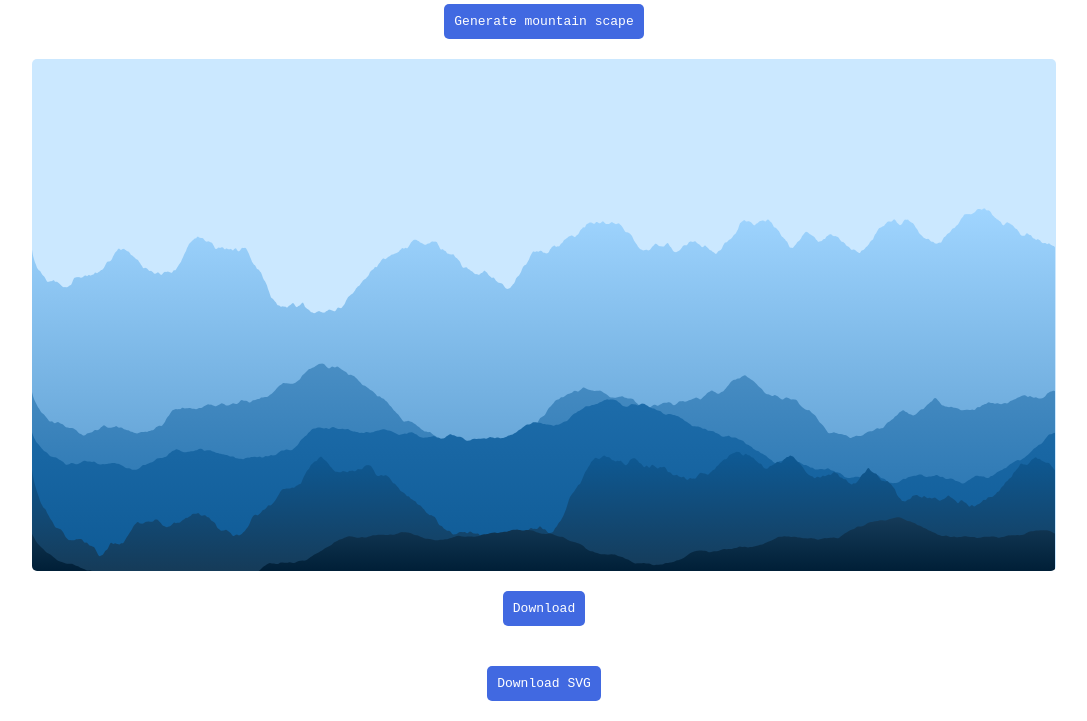
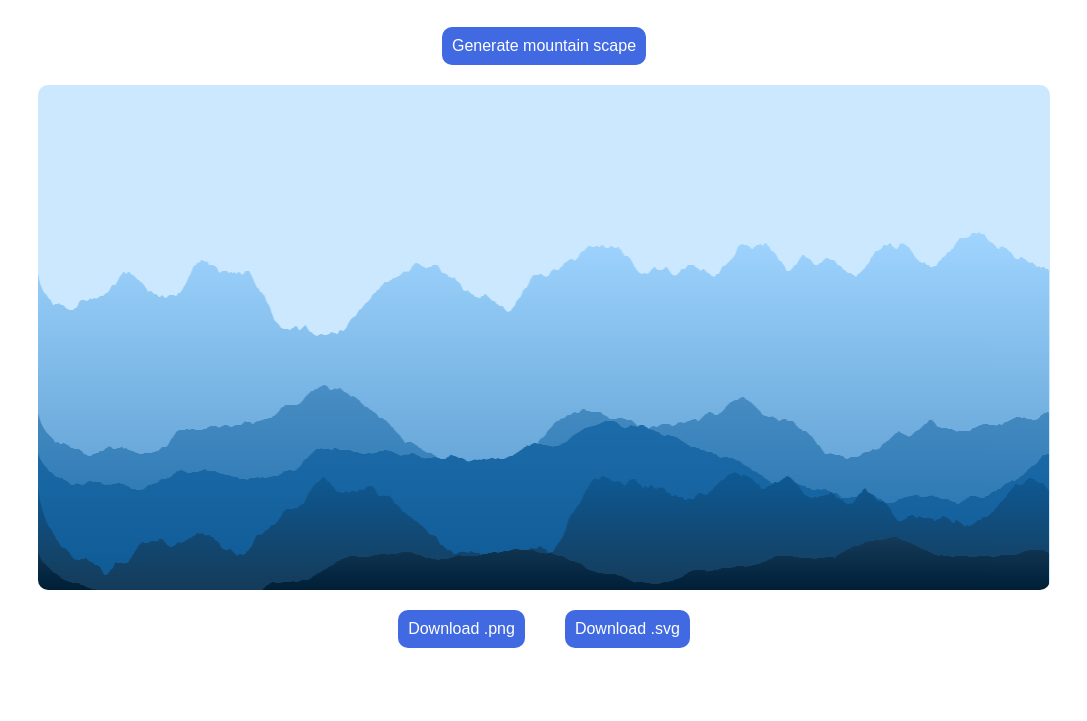
Before and after one commit to Sammcb/MountainScape, a plain HTML site: page index.html in a window 1280 px wide. Shown: the part 81-802 px from the top of the page, without its empty margins (96-1183 px from the left). Drawn offline with Linux system fonts and the light colour scheme.

Commit message:
Cleanup.

```diff
--- /dev/null
+++ b/assets/scripts/canvas.js
@@ -0,0 +1,75 @@
+const canvasId = 'mountain'
+
+function scaleCanvas() {
+	const canvas = document.getElementById(canvasId)
+
+	// Set canvas visible height
+	const cssWidth = canvas.offsetWidth
+	const cssHeight = Math.floor(cssWidth / 2)
+
+	// Retina display support
+	const scale = window.devicePixelRatio
+	canvas.width = cssWidth * scale
+	canvas.height = cssHeight * scale
+
+	// Redraw
+	draw()
+}
+
+function clearCanvas() {
+	const canvas = document.getElementById(canvasId)
+	const context = canvas.getContext('2d')
+
+	context.clearRect(0, 0, canvas.width, canvas.height)
+}
+
+function formMountain(octaves, flatness, heightScaler, peaks, colors, initialSeed) {
+	const canvas = document.getElementById(canvasId)
+	const context = canvas.getContext('2d')
+
+	const heights = getHeights(canvas.width, canvas.height, octaves, flatness, heightScaler, peaks, initialSeed)
+
+	context.beginPath()
+
+	const minHeight = Math.min(...heights)
+	const gradient = context.createLinearGradient(0, minHeight, 0, canvas.height)
+	const lastIndex = colors.length > 1 ? colors.length - 1 : 1
+	colors.forEach((color, index) => gradient.addColorStop(index / lastIndex, `#${color}`))
+	context.fillStyle = gradient
+
+	context.moveTo(0, canvas.height)
+	heights.forEach((height, index) => context.lineTo(index, height))
+	context.lineTo(heights.length - 1, canvas.height)
+	context.closePath()
+
+	context.fill()
+}
+
+function fillBackground(colors) {
+	const canvas = document.getElementById(canvasId)
+	const context = canvas.getContext('2d')
+
+	const gradient = context.createLinearGradient(0, 0, 0, canvas.height)
+	const lastIndex = colors.length > 1 ? colors.length - 1 : 1
+	colors.forEach((color, index) => gradient.addColorStop(index / lastIndex, `#${color}`))
+	context.fillStyle = gradient
+	context.fillRect(0, 0, canvas.width, canvas.height)
+}
+
+function draw() {
+	clearCanvas()
+
+	fillBackground(config.background)
+
+	config.mountains.forEach((mountain, index) => {
+		formMountain(mountain.octaves, mountain.flatness, mountain.height, mountain.peaks, mountain.colors, config.seed + index)
+	})
+
+	updateDownload()
+}
+
+function updateDownload() {
+	const canvas = document.getElementById(canvasId)
+	const downloadButton = document.getElementById('download')
+	downloadButton.href = canvas.toDataURL()
+}
--- /dev/null
+++ b/assets/scripts/config.js
@@ -0,0 +1,57 @@
+// rng | values for LCG randomization algorithm https://en.wikipedia.org/wiki/Linear_congruential_generator
+
+// seed: Int | starting seed for randomization
+
+// mountains
+// octaves: Int | larger = rougher terrain
+// flatness: Double | larger = flatter mountains
+// height: Double | represents where the average height of the noise will be relative to the height of the canvas
+// peaks: Int | number of mountain peaks
+// colors: [String] | color of the mountain. if gradient: should contain 2 colors (top, bottom), else: should contain 1 color
+// gradient: Bool | wether the mountain color is a gradient or solid color
+const config = {
+	'rng': {
+		'm': 4294967296,
+		'a': 1664525,
+		'c': 1
+	},
+	'seed': 1,
+	'background': ['cbe8ff'],
+	'mountains': [
+		{
+			'octaves': 8,
+			'flatness': 3,
+			'height': 0.3,
+			'peaks': 5,
+			'colors': ['a0d5ff', '498ec4']
+		},
+		{
+			'octaves': 8,
+			'flatness': 3,
+			'height': 0.05,
+			'peaks': 3,
+			'colors': ['498ec4', '1d6caa']
+		},
+		{
+			'octaves': 8,
+			'flatness': 4,
+			'height': -0.2,
+			'peaks': 3,
+			'colors': ['1d6caa', '0e5a95']
+		},
+		{
+			'octaves': 8,
+			'flatness': 2,
+			'height': 0.25,
+			'peaks': 3,
+			'colors': ['0e5a95', '153b59']
+		},
+		{
+			'octaves': 8,
+			'flatness': 4,
+			'height': -0.4,
+			'peaks': 2,
+			'colors': ['153b59', '001f37']
+		}
+	]
+}
--- /dev/null
+++ b/assets/scripts/mountains.js
@@ -0,0 +1,113 @@
+function nextSeed(seed) {
+	return (config.rng.a * seed + config.rng.c) % config.rng.m
+}
+
+function generateMountainScape() {
+	config.seed = nextSeed(config.seed)
+	updateSVG()
+}
+
+// Returns a random float in the range [0, 1]
+function randomFloat(seed) {
+	const newSeed = nextSeed(seed)
+	return [newSeed / config.rng.m, newSeed]
+}
+
+// Returns a random float in the range [min, max]
+function randomFloatInRange(min, max, seed) {
+	const [random, newSeed] = randomFloat(seed)
+	return [random * (max - min) + min, newSeed]
+}
+
+function generateGradients(wavelength, width, initialSeed) {
+	let seed = initialSeed
+	let gradients = []
+	for (let x = 0; x < width + wavelength; x += wavelength) {
+		const [random, newSeed] = randomFloatInRange(-1, 1, seed)
+		seed = newSeed
+		gradients.push(random)
+	}
+
+	return gradients
+}
+
+function getCornerGradients(x, wavelength, gradients) {
+	const cell = Math.floor(x / wavelength)
+	return [gradients[cell], gradients[cell + 1]]
+}
+
+function getOffsetVectors(x, wavelength) {
+	const normalizedX = (x % wavelength) / wavelength
+	return [-normalizedX, 1 - normalizedX]
+}
+
+function getDotProducts(x, wavelength, gradients) {
+	const cornerGradients = getCornerGradients(x, wavelength, gradients)
+	const offsetVectors = getOffsetVectors(x, wavelength)
+	return [cornerGradients[0] * offsetVectors[0], cornerGradients[1] * offsetVectors[1]]
+}
+
+function smoothstep(x) {
+	if (x <= 0) {
+		return 0
+	} else if (x <= 1) {
+		return 3 * Math.pow(x, 2) - 2 * Math.pow(x, 3)
+	} else {
+		return 1
+	}
+}
+
+function interpolate(x, wavelength, dotProducts) {
+	const normalizedX = (x % wavelength) / wavelength
+	return dotProducts[0] + smoothstep(normalizedX) * (dotProducts[1] - dotProducts[0])
+}
+
+function perlin(wavelength, width, initialSeed) {
+	const gradients = generateGradients(wavelength, width, initialSeed)
+	let noise = []
+
+	for (let x = 0; x < width; x++) {
+		const cornerGradients = getCornerGradients(x, wavelength, gradients)
+		const dotProducts = getDotProducts(x, wavelength, gradients)
+		const interpolated = interpolate(x, wavelength, dotProducts)
+		noise.push(interpolated)
+	}
+
+	return noise
+}
+
+function fractal(octaves, wavelength, width, initialSeed) {
+	let noise = perlin(wavelength, width, initialSeed)
+
+	for (let i = 1; i < octaves; i++) {
+		const factor = Math.pow(2, i)
+		const octaveNoise = perlin(wavelength / factor, width, initialSeed + i)
+		noise = noise.map((height, index) => height + octaveNoise[index] / factor)
+	}
+
+	return noise
+}
+
+function scaleY(y, scale, shift) {
+	return (y + 1) * scale + shift
+}
+
+function getHeights(width, maxHeight, octaves, flatness, heightScaler, peaks, initialSeed) {
+	const wavelength = width / peaks
+
+	if (wavelength <= 0) {
+		throw Error('Wavelength must be greater than 0.')
+	}
+
+	if (octaves < 1) {
+		throw Error('Octaves must be greater than 0.')
+	}
+
+	const heights = fractal(octaves, wavelength, width, initialSeed)
+	const scale = maxHeight / flatness
+	const heightSum = heights.reduce((first, second) => first + second) + heights.length
+	const averageHeight =  heightSum / heights.length * scale
+	const shift = (-maxHeight * heightScaler) + averageHeight
+	const scaledHeights = heights.map(height => scaleY(height, scale, shift)).map(height => Math.round(height))
+	return scaledHeights
+}
--- /dev/null
+++ b/assets/scripts/svg.js
@@ -0,0 +1,70 @@
+function svgGradient(colors, id) {
+	const namespace = 'http://www.w3.org/2000/svg'
+	const gradient = document.createElementNS(namespace, 'linearGradient')
+	gradient.setAttribute('id', id)
+	gradient.setAttribute('x1', '0')
+	gradient.setAttribute('x2', '0')
+	gradient.setAttribute('y1', '0')
+	gradient.setAttribute('y2', '1')
+
+	const lastIndex = colors.length > 1 ? colors.length - 1 : 1
+	colors.forEach((color, index) => {
+		const stop = document.createElementNS(namespace, 'stop')
+		stop.setAttribute('offset', `${index / lastIndex * 100}%`)
+		stop.setAttribute('stop-color', `#${color}`)
+		gradient.appendChild(stop)
+	})
+
+	return gradient
+}
+
+function updateSVG() {
+	const namespace = 'http://www.w3.org/2000/svg'
+	const svg = document.createElementNS(namespace, 'svg')
+	svg.setAttribute('xmlns', namespace)
+
+	const width = 2048
+	const height = width / 2
+	svg.setAttribute('width', `${width}`)
+	svg.setAttribute('height', `${height}`)
+
+	const defs = document.createElementNS(namespace, 'defs')
+
+	const backgroundGradientId = 'background'
+	const backgroundGradient = svgGradient(config.background, backgroundGradientId)
+	defs.appendChild(backgroundGradient)
+
+	const background = document.createElementNS(namespace, 'rect')
+	background.setAttribute('x', '0')
+	background.setAttribute('y', '0')
+	background.setAttribute('width', `${width}`)
+	background.setAttribute('height', `${height}`)
+	background.setAttribute('fill', `url(#${backgroundGradientId})`)
+	svg.appendChild(background)
+
+	config.mountains.forEach((mountain, index) => {
+		const heights = getHeights(width, height, mountain.octaves, mountain.flatness, mountain.height, mountain.peaks, config.seed + index)
+		const minHeight = Math.min(...heights)
+
+		const gradientId = `mountain${index}`
+		const gradient = svgGradient(mountain.colors, gradientId)
+		defs.appendChild(gradient)
+
+		const path = document.createElementNS(namespace, 'path')
+		const pathComponents = [`M 0 ${height}`]
+
+		pathComponents.push(...heights.map((height, index) => `L ${index} ${height}`))
+
+		pathComponents.push(...[`L ${heights.length - 1} ${height}`, 'Z'])
+
+		path.setAttribute('d', pathComponents.join(' '))
+		path.setAttribute('fill', `url(#${gradientId})`)
+		svg.appendChild(path)
+	})
+
+	svg.insertBefore(defs, svg.firstChild)
+
+	const downloadButton = document.getElementById('downloadSVG')
+	const svgData = btoa(unescape(encodeURIComponent(svg.outerHTML)))
+	downloadButton.href = `data:text/html;base64,${svgData}`
+}
--- a/index.html
+++ b/index.html
@@ -1,13 +1,18 @@
 <meta name="viewport" content="width=device-width, initial-scale=1">
 <link rel="stylesheet" href="./mountains.css">
-<script src="./mountains.js"></script>
+<script src="assets/scripts/config.js"></script>
+<script src="assets/scripts/mountains.js"></script>
+<script src="assets/scripts/canvas.js"></script>
+<script src="assets/scripts/svg.js"></script>
 <title>MountainScape</title>
-<body onresize="scaleCanvas()" onload="setupCanvas(); draw()">
+<body onresize="scaleCanvas()" onload="scaleCanvas(); updateSVG()">
 	<div class="center-column">
-		<h1 class="title">MountainScape</h1>
-		<a id="submit" onclick="createMountainScape()">Generate mountain scape</a>
+		<h1>MountainScape</h1>
+		<a id="submit" onclick="generateMountainScape(); draw()">Generate mountain scape</a>
 		<canvas id="mountain"></canvas>
-		<a id="download" href="" download="">Download</a>
-		<a id="downloadSVG" href="" download="">Download SVG</a>
+		<div class="center-row">
+			<a id="download" href="" download="mountains.png">Download .png</a>
+			<a id="downloadSVG" href="" download="mountains.svg">Download .svg</a>
+		</div>
 	</div>
 </body>
--- a/mountains.css
+++ b/mountains.css
@@ -3,15 +3,7 @@
 }
 
 html {
-	height: 100%;
-	font-family: monospace;
-}
-
-body {
-	margin: 0;
-	min-height: 100%;
-	display: flex;
-	flex-direction: column;
+	font-family: ui-rounded, sans-serif;
 }
 
 .center-column {
@@ -20,19 +12,19 @@ body {
 	align-items: center;
 }
 
-.title {
-	border-bottom: 1px solid text;
+.center-row {
+	display: flex;
 }
 
 a {
-	all: unset;
 	background: royalblue;
-	border-radius: 5px;
+	border-radius: 10px;
 	color: white;
 	cursor: pointer;
 	padding: 10px;
-	margin: 20px 0;
+	margin: 20px;
 	transition: all 0.2s ease-in;
+	text-decoration-line: none;
 }
 
 @media(hover: hover) {
@@ -42,6 +34,6 @@ a {
 }
 
 #mountain {
-	border-radius: 5px;
+	border-radius: 10px;
 	width: 80%;
 }
--- a/mountains.js
+++ /dev/null
@@ -1,314 +0,0 @@
-// Canvas setup
-let canvas = null
-let context = null
-let width = 0
-let height = 0
-
-function clearCanvas() {
-	context.clearRect(0, 0, width, height)
-}
-
-function createMountainScape() {
-	config.seed = nextSeed(config.seed)
-	draw()
-}
-
-function scaleCanvas() {
-	// Set canvas visible height
-	const cssWidth = canvas.offsetWidth
-	const cssHeight = Math.floor(cssWidth / 2)
-
-	// Retina display support
-	const scale = window.devicePixelRatio
-	width = cssWidth * scale
-	height = cssHeight * scale
-	canvas.width = width
-	canvas.height = height
-
-	// Redraw
-	draw()
-}
-
-function setupCanvas() {
-	canvas = document.getElementById('mountain')
-	context = canvas.getContext('2d')
-
-	scaleCanvas()
-}
-
-function nextSeed(seed) {
-	return (config.rng.a * seed + config.rng.c) % config.rng.m
-}
-
-// Returns a random float in the range [0, 1]
-function randomFloat(seed) {
-	const newSeed = nextSeed(seed)
-	return [newSeed / config.rng.m, newSeed]
-}
-
-// Returns a random float in the range [min, max]
-function randomFloatInRange(min, max, seed) {
-	const [random, newSeed] = randomFloat(seed)
-	return [random * (max - min) + min, newSeed]
-}
-
-function generateGradients(wavelength, initialSeed) {
-	let seed = initialSeed
-	let gradients = []
-	for (let x = 0; x < width + wavelength; x += wavelength) {
-		const [random, newSeed] = randomFloatInRange(-1, 1, seed)
-		seed = newSeed
-		gradients.push(random)
-	}
-
-	return gradients
-}
-
-function getCornerGradients(x, wavelength, gradients) {
-	const cell = Math.floor(x / wavelength)
-	return [gradients[cell], gradients[cell + 1]]
-}
-
-function getOffsetVectors(x, wavelength) {
-	const normalizedX = (x % wavelength) / wavelength
-	return [-normalizedX, 1 - normalizedX]
-}
-
-function getDotProducts(x, wavelength, gradients) {
-	const cornerGradients = getCornerGradients(x, wavelength, gradients)
-	const offsetVectors = getOffsetVectors(x, wavelength)
-	return [cornerGradients[0] * offsetVectors[0], cornerGradients[1] * offsetVectors[1]]
-}
-
-function smoothstep(x) {
-	if (x <= 0) {
-		return 0
-	} else if (x <= 1) {
-		return 3 * Math.pow(x, 2) - 2 * Math.pow(x, 3)
-	} else {
-		return 1
-	}
-}
-
-function interpolate(x, wavelength, dotProducts) {
-	const normalizedX = (x % wavelength) / wavelength
-	return dotProducts[0] + smoothstep(normalizedX) * (dotProducts[1] - dotProducts[0])
-}
-
-function perlin(wavelength, initialSeed) {
-	const gradients = generateGradients(wavelength, initialSeed)
-	let noise = []
-
-	for (let x = 0; x < width; x++) {
-		const cornerGradients = getCornerGradients(x, wavelength, gradients)
-		const dotProducts = getDotProducts(x, wavelength, gradients)
-		const interpolated = interpolate(x, wavelength, dotProducts)
-		noise.push(interpolated)
-	}
-
-	return noise
-}
-
-function fractal(octaves, wavelength, initialSeed) {
-	let noise = perlin(wavelength, initialSeed)
-
-	for (let i = 1; i < octaves; i++) {
-		const factor = Math.pow(2, i)
-		const octaveNoise = perlin(wavelength / factor, initialSeed + i)
-		noise = noise.map((height, index) => height + octaveNoise[index] / factor)
-	}
-
-	return noise
-}
-
-function scaleY(y, scale, shift) {
-	return (y + 1) * scale + shift
-}
-
-function getHeights(octaves, flatness, heightScaler, peaks, initialSeed) {
-	const wavelength = width / peaks
-
-	if (wavelength <= 0) {
-		throw Error('Wavelength must be greater than 0.')
-	}
-
-	if (octaves < 1) {
-		throw Error('Octaves must be greater than 0.')
-	}
-
-	const heights = fractal(octaves, wavelength, initialSeed)
-	const scale = height / flatness
-	const heightSum = heights.reduce((first, second) => first + second) + heights.length
-	const averageHeight =  heightSum / heights.length * scale
-	const shift = (-height * heightScaler) + averageHeight
-	const scaledHeights = heights.map(height => scaleY(height, scale, shift))
-	return scaledHeights
-}
-
-function formMountain(octaves, flatness, heightScaler, peaks, colors, initialSeed) {
-	const heights = getHeights(octaves, flatness, heightScaler, peaks, initialSeed)
-
-	context.beginPath()
-
-	const minHeight = Math.min(...heights)
-	const gradient = context.createLinearGradient(0, minHeight, 0, height)
-	const lastIndex = colors.length > 1 ? colors.length - 1 : 1
-	colors.forEach((color, index) => gradient.addColorStop(index / lastIndex, `#${color}`))
-	context.fillStyle = gradient
-
-	context.moveTo(0, height)
-	heights.forEach((height, index) => context.lineTo(index, height))
-	context.lineTo(heights.length - 1, height)
-	context.closePath()
-
-	context.fill()
-}
-
-function fillBackground(colors) {
-	const gradient = context.createLinearGradient(0, 0, 0, height)
-	const lastIndex = colors.length > 1 ? colors.length - 1 : 1
-	colors.forEach((color, index) => gradient.addColorStop(index / lastIndex, `#${color}`))
-	context.fillStyle = gradient
-	context.fillRect(0, 0, width, height)
-}
-
-function updateDownload() {
-	const downloadButton = document.getElementById('download')
-	downloadButton.href = canvas.toDataURL()
-	downloadButton.download = 'mountains.png'
-}
-
-function draw() {
-	clearCanvas()
-
-	fillBackground(config.background)
-
-	config.mountains.forEach((mountain, index) => {
-		formMountain(mountain.octaves, mountain.flatness, mountain.height, mountain.peaks, mountain.colors, config.seed + index)
-	})
-
-	updateDownload()
-	updateSVG()
-}
-
-function svgGradient(colors, id) {
-	const namespace = 'http://www.w3.org/2000/svg'
-	const gradient = document.createElementNS(namespace, 'linearGradient')
-	gradient.setAttribute('id', id)
-	gradient.setAttribute('x1', '0')
-	gradient.setAttribute('x2', '0')
-	gradient.setAttribute('y1', '0')
-	gradient.setAttribute('y2', '1')
-
-	const lastIndex = colors.length > 1 ? colors.length - 1 : 1
-	colors.forEach((color, index) => {
-		const stop = document.createElementNS(namespace, 'stop')
-		stop.setAttribute('offset', `${index / lastIndex * 100}%`)
-		stop.setAttribute('stop-color', `#${color}`)
-		gradient.appendChild(stop)
-	})
-
-	return gradient
-}
-
-function updateSVG() {
-	const namespace = 'http://www.w3.org/2000/svg'
-	const svg = document.createElementNS(namespace, 'svg')
-	svg.setAttribute('xmlns', 'http://www.w3.org/2000/svg')
-	svg.setAttribute('width', `${width}`)
-	svg.setAttribute('height', `${height}`)
-
-	const defs = document.createElementNS(namespace, 'defs')
-
-	const backgroundGradientId = 'background'
-	const backgroundGradient = svgGradient(config.background, backgroundGradientId)
-	defs.appendChild(backgroundGradient)
-
-	const background = document.createElementNS(namespace, 'rect')
-	background.setAttribute('x', '0')
-	background.setAttribute('y', '0')
-	background.setAttribute('width', `${width}`)
-	background.setAttribute('height', `${height}`)
-	background.setAttribute('fill', `url(#${backgroundGradientId})`)
-	svg.appendChild(background)
-
-	config.mountains.forEach((mountain, index) => {
-		const heights = getHeights(mountain.octaves, mountain.flatness, mountain.height, mountain.peaks, config.seed + index)
-		const minHeight = Math.min(...heights)
-
-		const gradientId = `mountain${index}`
-		const gradient = svgGradient(mountain.colors, gradientId)
-		defs.appendChild(gradient)
-
-		const path = document.createElementNS(namespace, 'path')
-		const pathComponents = [`M 0 ${height}`]
-
-		pathComponents.push(...heights.map((height, index) => `L ${index} ${height}`))
-
-		pathComponents.push(...[`L ${heights.length - 1} ${height}`, 'Z'])
-
-		path.setAttribute('d', pathComponents.join(' '))
-		path.setAttribute('fill', `url(#${gradientId})`)
-		svg.appendChild(path)
-	})
-
-	svg.appendChild(defs)
-
-	const downloadButton = document.getElementById('downloadSVG')
-	const svgData = btoa(unescape(encodeURIComponent(svg.outerHTML)))
-	downloadButton.href = `data:text/html;base64,${svgData}`
-	downloadButton.download = 'mountains.svg'
-}
-
-// octaves: Int | larger = rougher terrain
-// flatness: Double | larger = flatter mountains
-// height: Double | represents where the average height of the noise will be relative to the height of the canvas
-// peaks: Int | number of mountain peaks
-// colors: [String] | color of the mountain. if gradient: should contain 2 colors (top, bottom), else: should contain 1 color
-// gradient: Bool | wether the mountain color is a gradient or solid color
-const config = {
-	'rng': {
-		'm': 4294967296,
-		'a': 1664525,
-		'c': 1
-	},
-	'seed': 1,
-	'background': ['cbe8ff'],
-	'mountains': [
-		{
-			'octaves': 8,
-			'flatness': 3,
-			'height': 0.3,
-			'peaks': 5,
-			'colors': ['a0d5ff', '498ec4']
-		},
-		{
-			'octaves': 8,
-			'flatness': 3,
-			'height': 0.05,
-			'peaks': 3,
-			'colors': ['498ec4', '1d6caa']
-		},
-		{
-			'octaves': 8,
-			'flatness': 4,
-			'height': -0.2,
-			'peaks': 3,
-			'colors': ['1d6caa', '0e5a95']
-		},
-		{
-			'octaves': 8,
-			'flatness': 2,
-			'height': 0.25,
-			'peaks': 3,
-			'colors': ['0e5a95', '153b59']
-		},
-		{
-			'octaves': 8,
-			'flatness': 4,
-			'height': -0.4,
-			'peaks': 2,
-			'colors': ['153b59', '001f37']
-		}
-	]
-}
```
